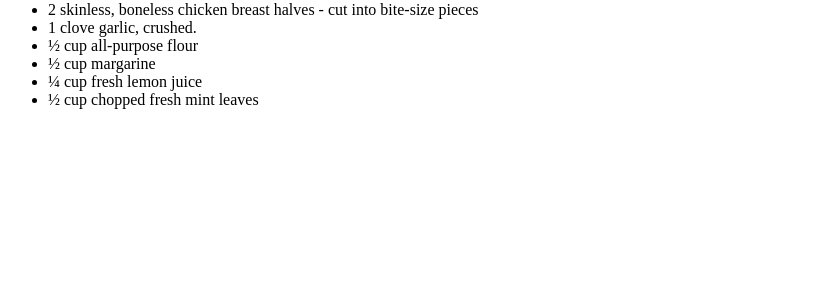
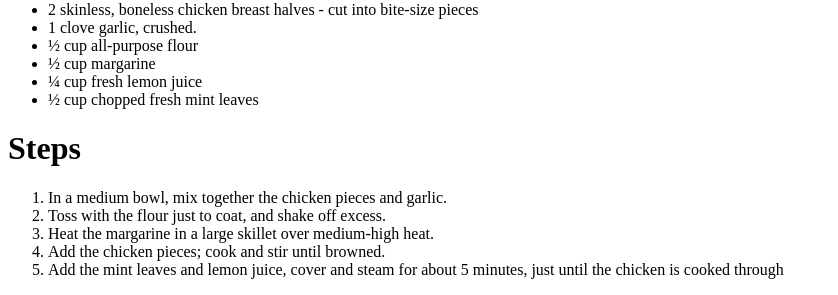
Before and after one commit to robita1/odin-recipes, a plain HTML site: page recipes/lasagna.html in a window 1280 px wide. Shown: the part 625-920 px from the top of the page, without its empty margins (0-838 px from the left). Before the commit the page ends 800 px from the top, so only its background shows below. Drawn offline with Linux system fonts and the light colour scheme.

Commit message:
add steps for the lasagna recipe
add a "Steps" heading below the description of the lasagna recipe, include an ordered list of steps needed for the lasagna recipe

```diff
--- a/recipes/lasagna.html
+++ b/recipes/lasagna.html
@@ -20,6 +20,15 @@
         <li>¼ cup fresh lemon juice</li>
         <li>½ cup chopped fresh mint leaves</li>
     </ul>
+        <h1>Steps</h1>
+        <ol>
+            <li>In a medium bowl, mix together the chicken pieces and garlic.</li>
+            <li>Toss with the flour just to coat, and shake off excess.</li>
+            <li>Heat the margarine in a large skillet over medium-high heat.</li>
+            <li>Add the chicken pieces; cook and stir until browned.</li>
+            <li> Add the mint leaves and lemon juice, cover and steam for about 5 minutes, just until the chicken is cooked through</li>
+        <ol>
+
 
 </body>
 </html>
```
